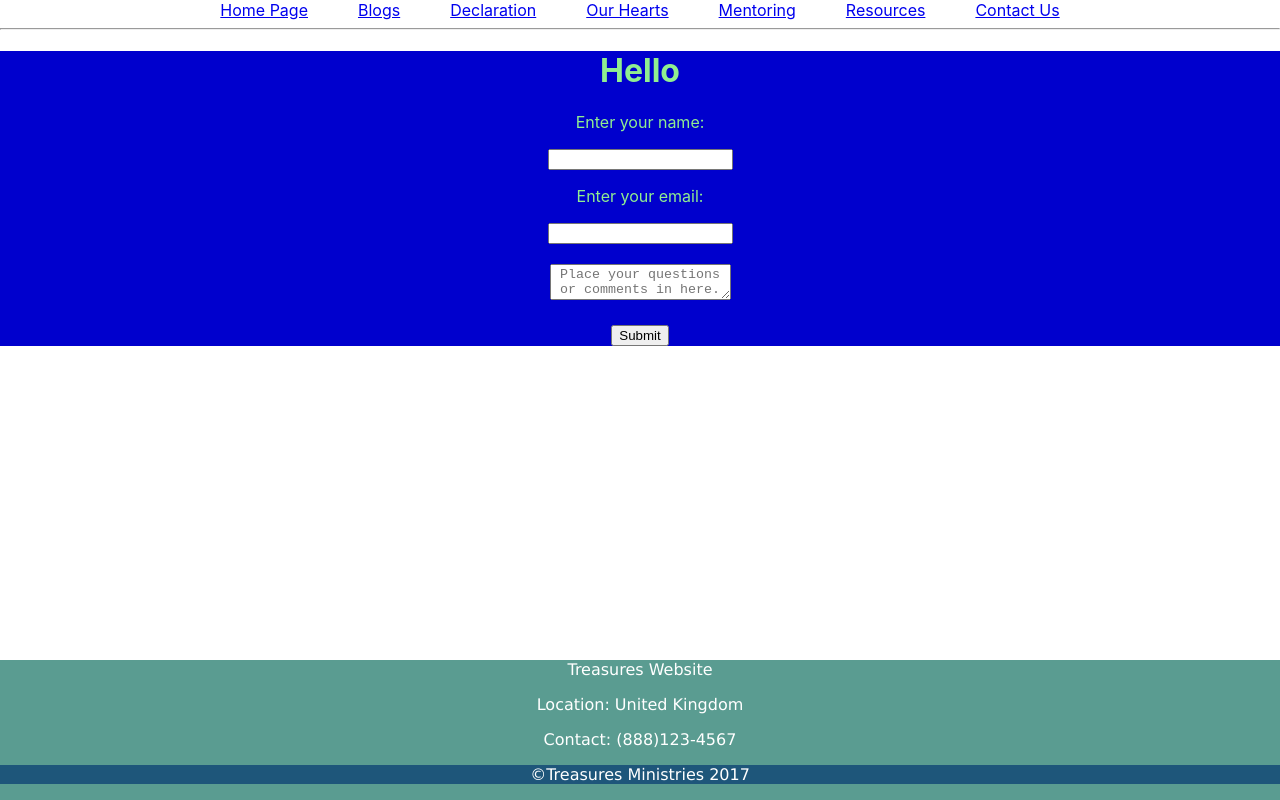
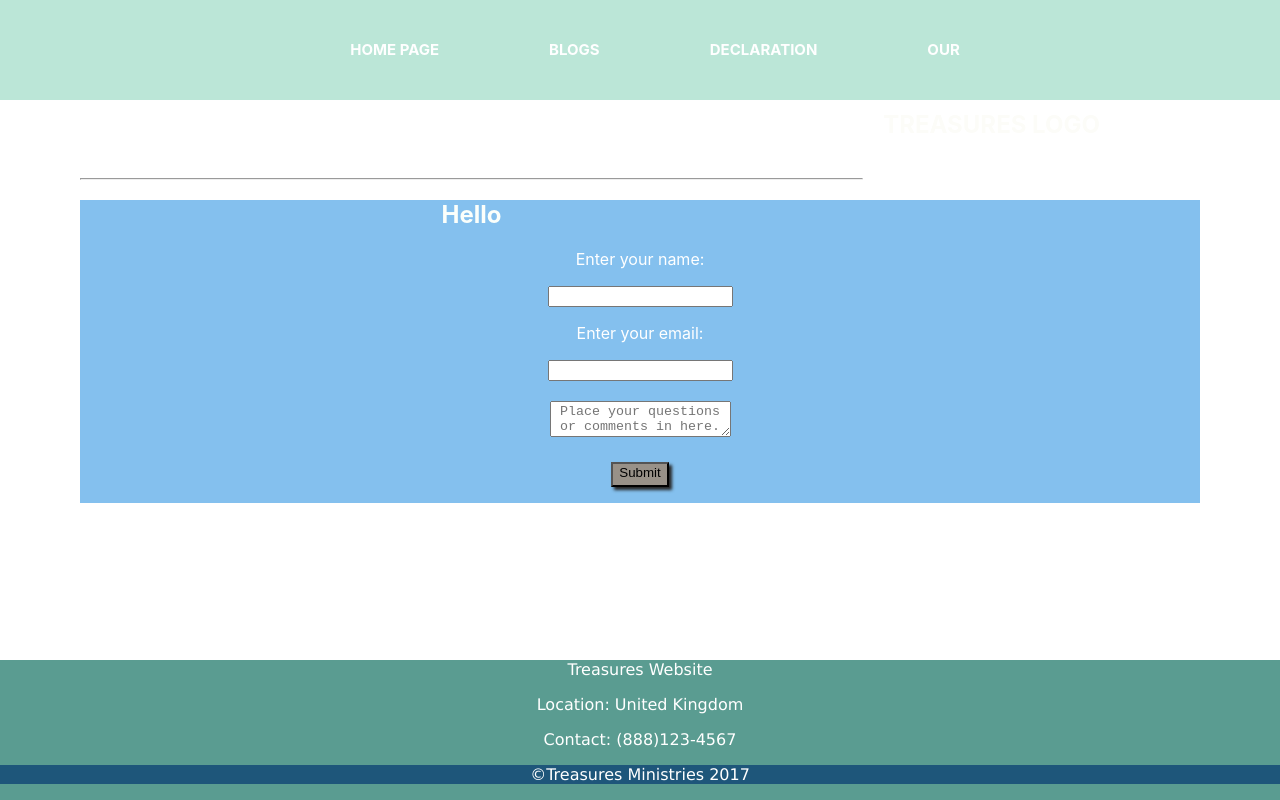
Before and after one commit to bethel-school-of-technology/treasures-web-frontend, a React (Create React App) app: page /Contact in a window 1280 px wide. Built offline with nearby package versions, Linux system fonts and the light colour scheme.

Commit message:
Made changes to index.js/css, mentoring.css, hearts.js/css, contact.js/css, added nav.css, made navbar, need to fix centering of pages at some point

```diff
--- /dev/null
+++ b/src/components/nav.css
@@ -0,0 +1,52 @@
+.navbar {
+    position: fixed;
+    top: 0;
+    left: 0;
+    width: 100%;
+    height: 100px;
+    transition: top 0.3s;
+    padding: 10px 80px;
+    box-sizing: border-box;
+    background: rgb(171, 224, 206, 0.8);
+}
+
+.logo {
+    padding: 20px 20px;
+    height: 85px;
+    float: right;
+    font-size: 24px;
+    color: rgb(252, 252, 248);
+    font-weight: bold;
+    text-transform: uppercase;
+}
+
+.main {
+    list-style: none;
+    display: block;
+    float: left;
+    margin: 0;
+    padding: 5px;
+    text-decoration: none;
+    /* display: flex; */
+}
+
+.navBarLink {
+   line-height: 80px;
+   color: #fff;
+   padding: 12px 30px;
+   text-decoration: none;
+   text-transform: uppercase;
+   font-size: 15px;
+   font-weight: bold;
+}
+
+.navBarLink:hover {
+    background: rgb(67, 129, 143);
+    border-radius: 6px;
+}
+
+.navBarLink:active {
+    background: rgb(245, 194, 118);
+    color: #fff;
+    border-radius: 6px;
+}
--- a/src/index.css
+++ b/src/index.css
@@ -18,8 +18,14 @@ code {
 
 .navBarLink {
   margin-right: 50px;
+
 }
 
-.contactUs {
+/* .contactUs {
   justify-content: flex-end;
+} */
+
+.logo {
+  text-align: end;
+  margin-right: 5rem;
 }
--- a/src/index.js
+++ b/src/index.js
@@ -10,9 +10,11 @@ import ourHearts from './pages/hearts/hearts';
 import myMentor from './pages/mentoring/mentoring';
 import Resources from './pages/resources/resources';
 import Footer from './components/Footer';
+import './components/nav.css';
 
 const Pages = () => (
   <Router>
+    <nav class="navbar">
     <div class="Main">
       <Link class='navBarLink' to="/">Home Page</Link>
       <Link class='navBarLink' to="/Blogs">Blogs</Link>
@@ -20,7 +22,8 @@ const Pages = () => (
       <Link class='navBarLink' to="Hearts">Our Hearts</Link>
       <Link class='navBarLink' to="Mentoring">Mentoring</Link>
       <Link class='navBarLink' to="Resources">Resources</Link>
-      <Link class='contactUs' to="/Contact">Contact Us</Link>
+      <Link class='navBarLink' to="/Contact">Contact Us</Link>
+      <div class="logo">Treasures Logo</div>
       <hr />
       <Route exact path="/" component={App} />
       <Route path="/Contact" component={MyForm} />
@@ -31,6 +34,7 @@ const Pages = () => (
       <Route path="/Resources" component={Resources} />
       <Footer />
     </div>
+    </nav>
   </Router>
 );
 
--- a/src/pages/contact/contact.css
+++ b/src/pages/contact/contact.css
@@ -1,5 +1,13 @@
 .center {
     text-align: center;
-    color: lightgreen;
-    background-color: mediumblue;
+    color: rgb(251, 255, 251);
+    background-color: rgb(132, 192, 238);
 }
+
+.submit-button {
+    background-color: rgb(152, 145, 136);
+    box-shadow: 3px 3px 3px rgb(38, 38, 38);
+    padding-bottom: 5px;
+    margin-bottom: 1rem;
+    text-align: center;
+}
--- a/src/pages/contact/contact.js
+++ b/src/pages/contact/contact.js
@@ -43,7 +43,7 @@ class MyForm extends React.Component {
                     <textarea placeholder="Place your questions or comments in here."></textarea>
                     <br />
                     <br />
-                    <input type='submit' />
+                    <input class="submit-button" type='submit' />
                 </form>
             </div>
         );
--- a/src/pages/hearts/hearts.css
+++ b/src/pages/hearts/hearts.css
@@ -1,5 +1,10 @@
 .hearts {
     text-align: center;
-    color: green;
-    background-color: blueviolet;
+    color: whitesmoke;
+    background-color:  rgb(152, 145, 136);
 }
+
+p {
+    width: 100%;
+    color: white;
+}
--- a/src/pages/hearts/hearts.js
+++ b/src/pages/hearts/hearts.js
@@ -6,6 +6,8 @@ class ourHearts extends React.Component {
         return (
             <div class="hearts">
                 <h1>Our Hearts</h1>
+                <p>Lorem ipsum dolor sit amet, consectetur adipiscing elit, sed do eiusmod tempor incididunt ut labore et dolore magna aliqua. Ut enim ad minim veniam, quis nostrud exercitation ullamco laboris nisi ut aliquip ex ea commodo consequat. Duis aute irure dolor in reprehenderit in voluptate velit esse cillum dolore eu fugiat nulla pariatur. Excepteur sint occaecat cupidatat non proident, sunt in culpa qui officia deserunt mollit anim id est laborum.</p>
+                <p>Lorem ipsum dolor sit amet, consectetur adipiscing elit, sed do eiusmod tempor incididunt ut labore et dolore magna aliqua. Ut enim ad minim veniam, quis nostrud exercitation ullamco laboris nisi ut aliquip ex ea commodo consequat. Duis aute irure dolor in reprehenderit in voluptate velit esse cillum dolore eu fugiat nulla pariatur. Excepteur sint occaecat cupidatat non proident, sunt in culpa qui officia deserunt mollit anim id est laborum.</p>
             </div>
         )
     }
--- a/src/pages/mentoring/mentoring.css
+++ b/src/pages/mentoring/mentoring.css
@@ -1,5 +1,5 @@
 .mentoring {
     text-align: center;
-    color: blue;
-    background-color: darkgoldenrod;
+    color: rgb(5, 5, 5);
+    background-color:  rgb(152, 145, 136, 0.4);
 }
```
